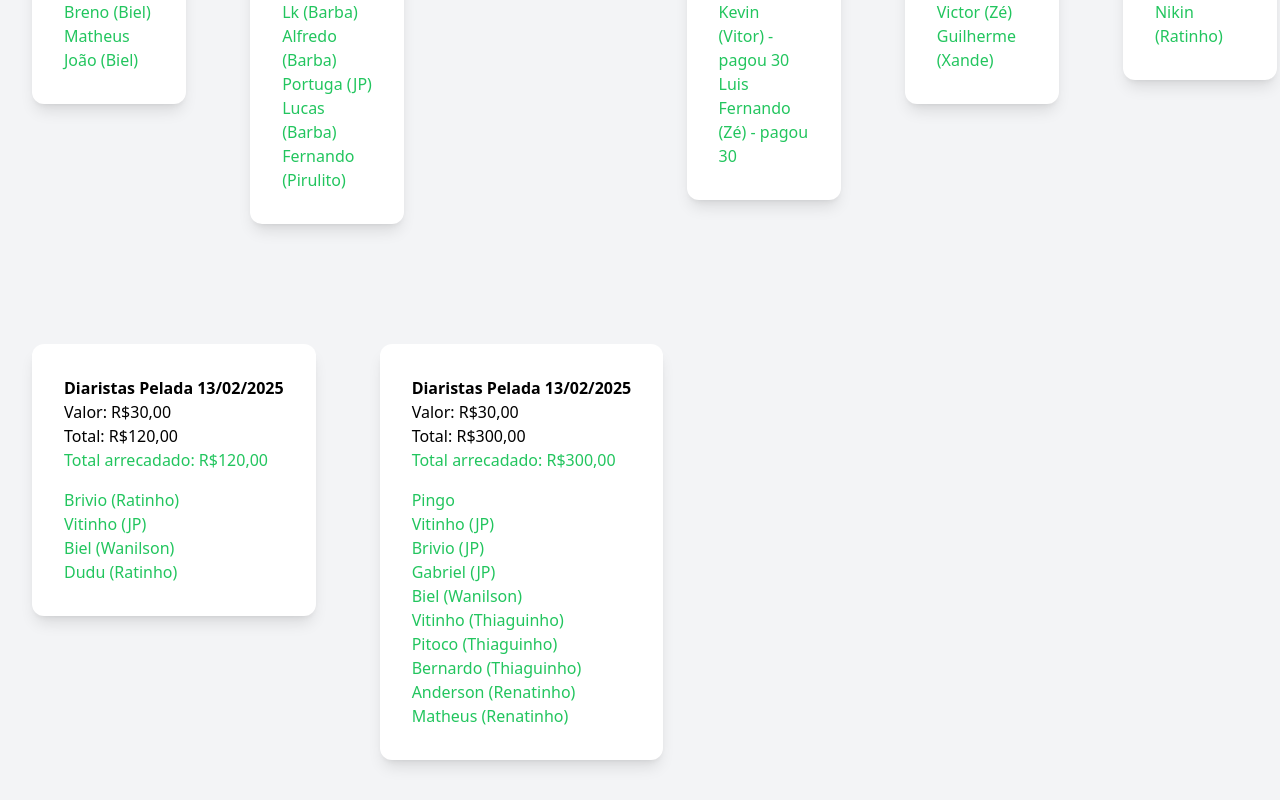
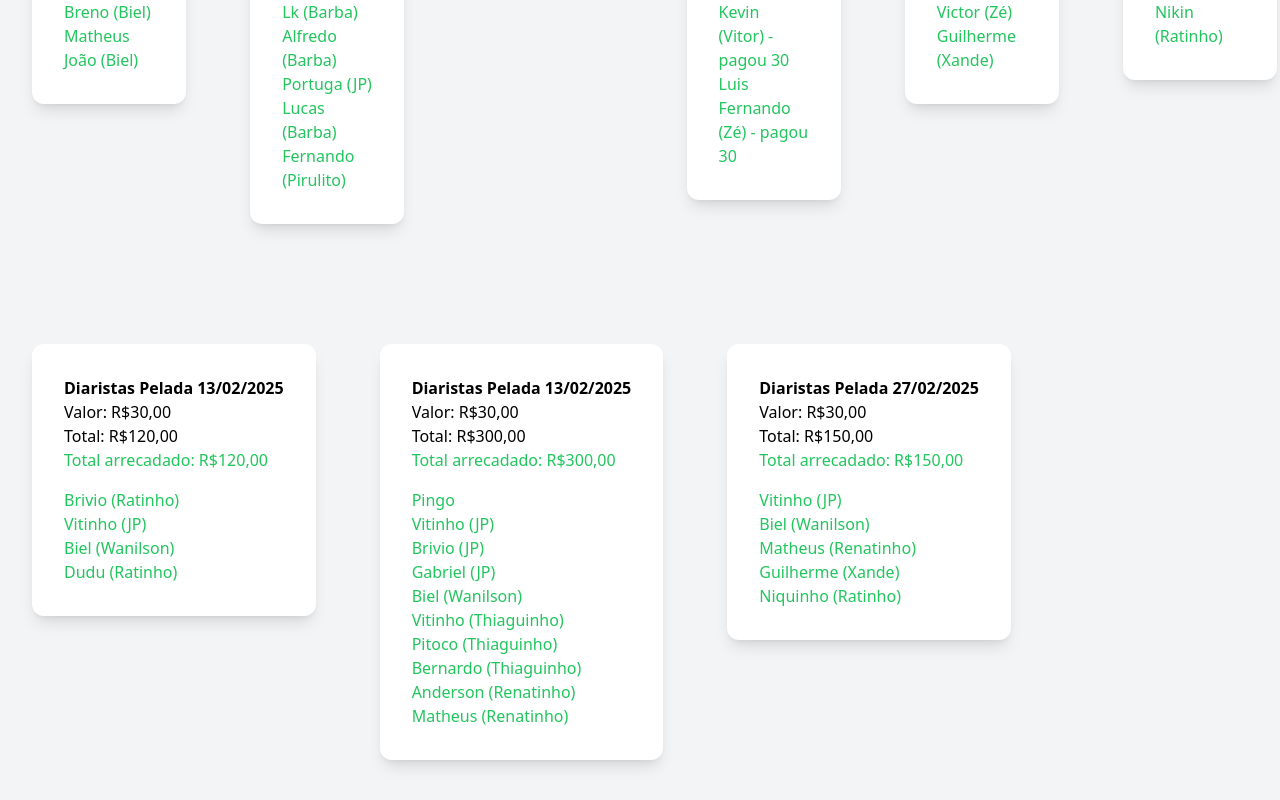
Before and after one commit to diogop2003/futebol, an Angular app in the folder pelada-front/: page /diaristas in a window 1280 px wide. Shown: the part 1542-2342 px from the top of the page. Built offline with nearby package versions, Linux system fonts and the light colour scheme.

Commit message:
fechamento fevereiro

```diff
--- a/pelada-front/src/app/pages/diaristas/diaristas.component.html
+++ b/pelada-front/src/app/pages/diaristas/diaristas.component.html
@@ -269,5 +269,21 @@
                 <li class="text-green-500">Matheus (Renatinho)</li>
             </ol>
         </div>
+        <div class="rounded-xl bg-white p-8 shadow-lg mx-8">
+            <h1 class="font-md font-bold">Diaristas Pelada 27/02/2025</h1>
+            <div class="mb-4">
+                <h1 class="font-sm">Valor: R$30,00</h1>
+                <h1 class="font-sm">Total: R$150,00</h1>
+                <h1 class="font-sm text-green-500">Total arrecadado: R$150,00</h1>
+            </div>
+            <ol>
+                <li class="text-green-500">Vitinho (JP)</li>
+                <li class="text-green-500">Biel (Wanilson)</li>
+                <li class="text-green-500">Matheus (Renatinho)</li>
+                <li class="text-green-500">Guilherme (Xande)</li>
+                <li class="text-green-500">Niquinho (Ratinho)</li>
+
+            </ol>
+        </div>
     </section>
 </section>
--- a/pelada-front/src/app/pages/saldo/saldo.component.html
+++ b/pelada-front/src/app/pages/saldo/saldo.component.html
@@ -37,11 +37,11 @@
                 </tr>
                 <tr class="border-b gap-5">
                     <td class="w-auto py-4 text-md text-gray-700">Goleiros mês</td>
-                    <td class="w-auto py-4 text-md text-red-500">-420,00</td>
+                    <td class="w-auto py-4 text-md text-red-500">-560,00</td>
                 </tr>
                 <tr class="border-b gap-5">
                     <td class="w-auto py-4 text-md text-gray-700">Diaristas Fevereiro</td>
-                    <td class="w-auto py-4 text-md text-green-500">630,00</td>
+                    <td class="w-auto py-4 text-md text-green-500">780,00</td>
                 </tr>
                 <!-- <tr class="border-b gap-5">
                     <td class="w-auto py-4 text-md text-gray-700">Gastos adicionais Dezembro</td>
@@ -57,7 +57,7 @@
                 </tr>
                 <tr class="border-b gap-5">
                     <td class="w-auto py-4 text-md text-gray-700">SALDO TOTAL</td>
-                    <td class="w-auto py-4 text-md text-green-500">2.237,00</td>
+                    <td class="w-auto py-4 text-md text-green-500">2.247,00</td>
                 </tr>
             </tbody>
         </table>
```
